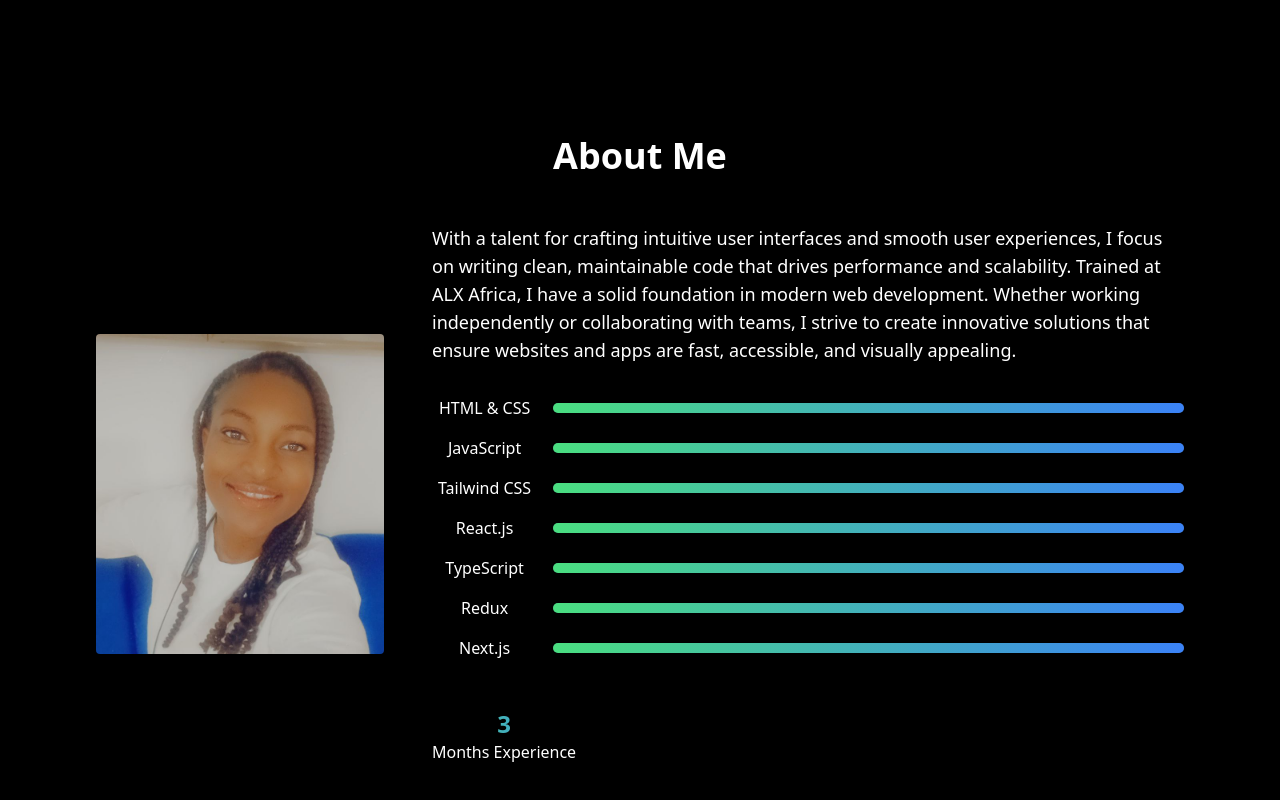
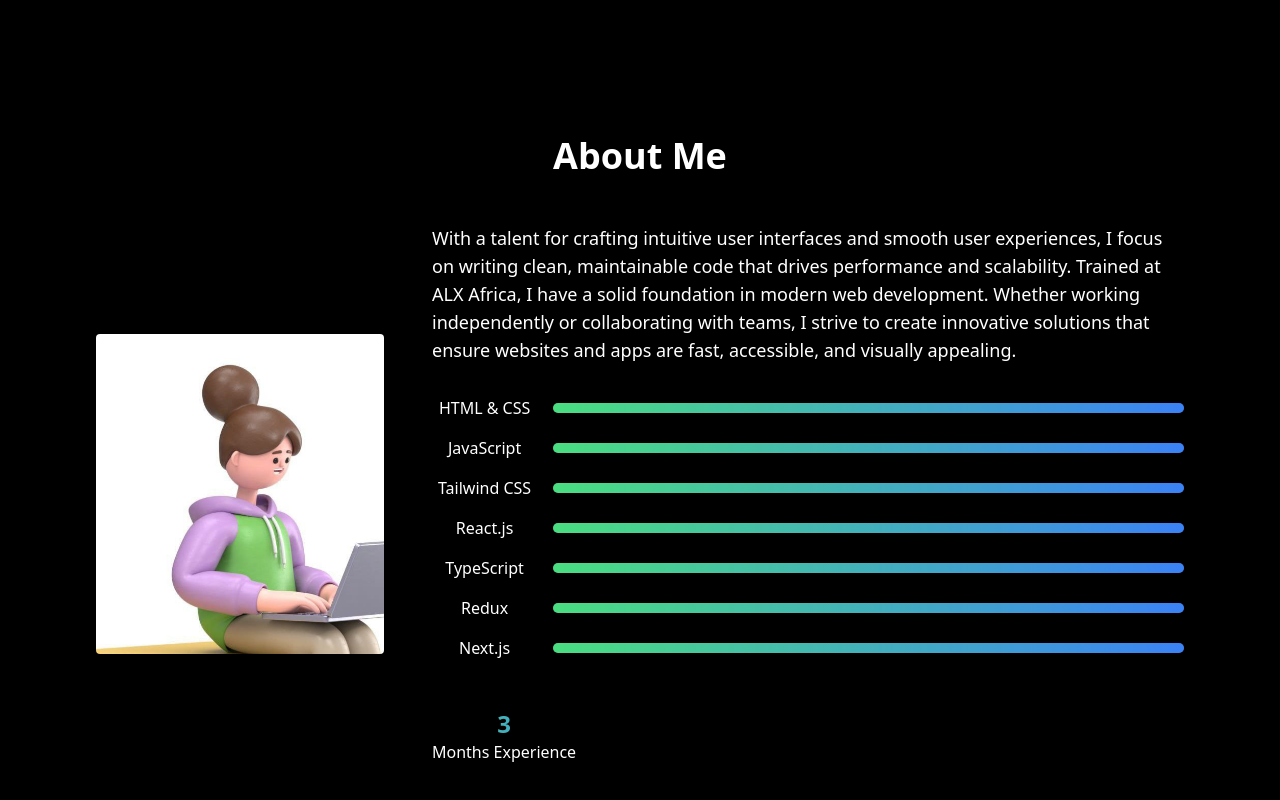
Before and after one commit to T0nia/t0nia-portfolio, a React (Vite) app: page / in a window 1280 px wide. Shown: the part 508-1308 px from the top of the page. Built offline with nearby package versions, Linux system fonts and the light colour scheme.

Commit message:
added a new image

```diff
--- a/src/components/About.jsx
+++ b/src/components/About.jsx
@@ -1,5 +1,5 @@
 import React from "react";
-import AboutImage from "../assets/Hero-img.jpg";
+import AbtImg from "../assets/portfolio_icon.jpg";
 
 const About = () => {
   return (
@@ -8,7 +8,7 @@ const About = () => {
         <h2 className="text-4xl font-bold text-center mb-12">About Me</h2>
         <div className="flex flex-col md:flex-row items-center md:space-x-12">
           <img
-            src={AboutImage}
+            src={AbtImg}
             alt="about_image"
             className="w-72 h-80 rounded object-cover mb-8 md:mb-0"
           />
--- a/src/components/Home.jsx
+++ b/src/components/Home.jsx
@@ -1,5 +1,6 @@
 import React from 'react';
 import HeroImg from '../assets/Hero-img.jpg';
+import HomeImg from './S'
 
 const Home = () => {
   return (
```
Also changed, not shown: src/assets/portfolio_icon.jpg (added).
